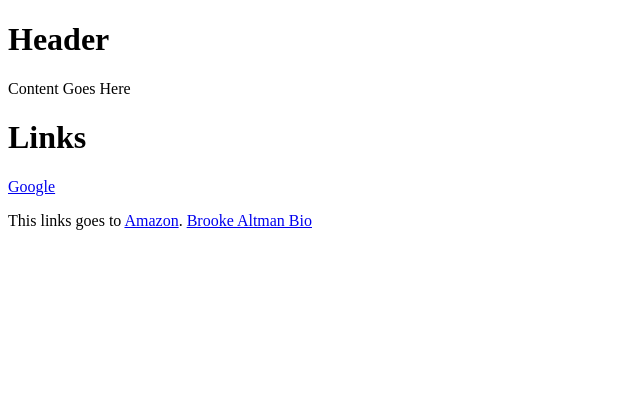
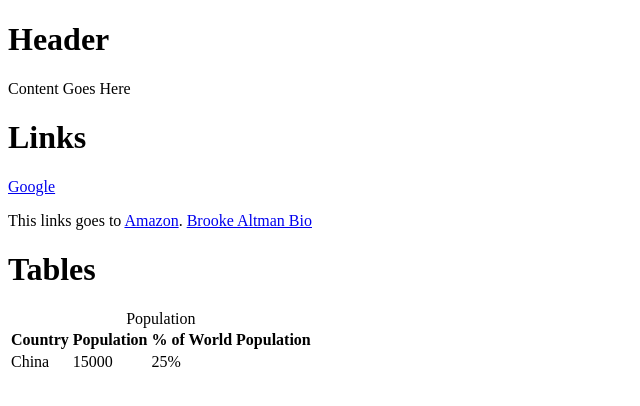
Before and after one commit to brookealtmann/ist263, a plain HTML site: page basic-html.html in a window 1280 px wide. Shown: the whole page, without its empty margins (0-640 px from the left). Drawn offline with Linux system fonts and the light colour scheme.

Commit message:
Update basic-html.html

```diff
--- a/basic-html.html
+++ b/basic-html.html
@@ -24,6 +24,21 @@
 
 
 </body>
+    <h1>Tables</h1>
+    <table>
+        <caption>Population</caption>
+        <tr>
+            <th>Country</th>
+            <th>Population</th>
+            <th>% of World Population</th>
+        </tr>
+        <tr>
+            <td>China</td>
+            <td>15000</td>
+            <td>25%</td>
+        </tr>
+    </table>
 
+ <body>
 
 </html>
```
